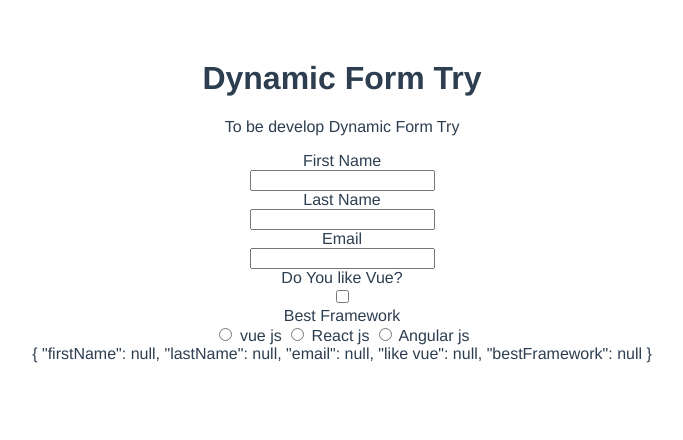
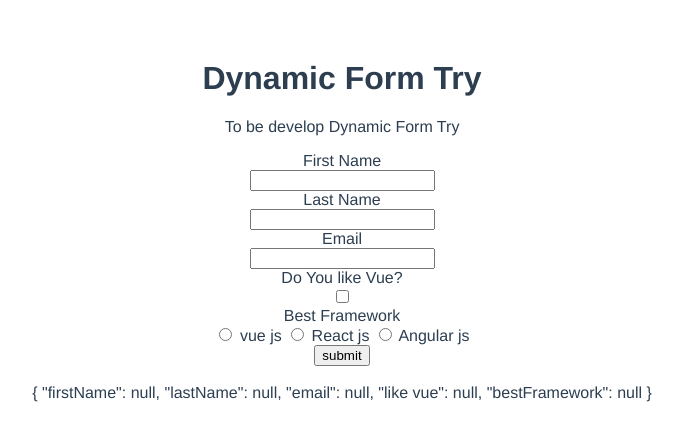
Before and after one commit to vishalvaghasiya/VueDynamicForm, a Vue app: page / in a window 1280 px wide. Shown: the top 440 px of the page, without its empty margins (298-981 px from the left). Built offline with nearby package versions, Linux system fonts and the light colour scheme.

Commit message:
Done Render dynamic Component

```diff
--- a/src/components/formBuilder.vue
+++ b/src/components/formBuilder.vue
@@ -13,10 +13,11 @@
             </component>
         </div>
 
+        <div>
+            <button type="submit" :disabled="disabled">submit</button>
+        </div>
+        <br>
         {{formValues}}
-        <!--                <div>
-                            <button type="submit" :disabled="disabled">submit</button>
-                        </div>-->
     </div>
 </template>
 
```
